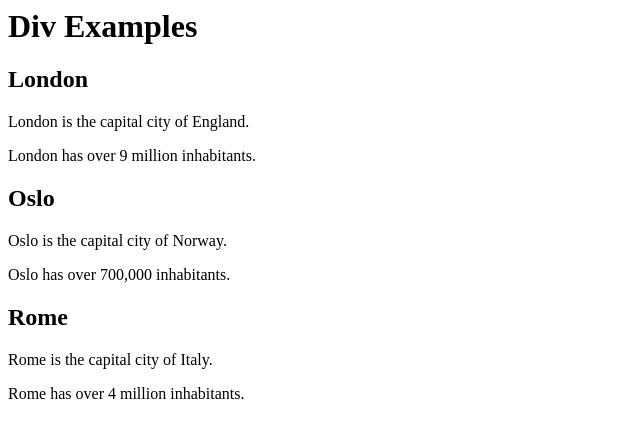
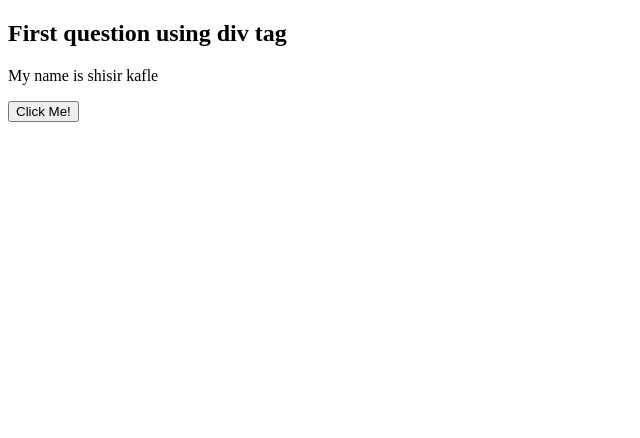
Before and after one commit to Kaflemax/mobile-programming, a plain HTML site: page index.html in a window 1280 px wide. Shown: the whole page, without its empty margins (0-640 px from the left). Drawn offline with Linux system fonts and the light colour scheme.

Commit message:
Done question no. 1

```diff
--- a/index.html
+++ b/index.html
@@ -1,24 +1,8 @@
+<!DOCTYPE html>
 <html>
-<head>
-</head>
 <body>
-    <h1>Div Examples</h1>
-    <div>
-  <h2>London</h2>
-  <p>London is the capital city of England.</p>
-  <p>London has over 9 million inhabitants.</p>
-</div>
-
-<div>
-  <h2>Oslo</h2>
-  <p>Oslo is the capital city of Norway.</p>
-  <p>Oslo has over 700,000 inhabitants.</p>
-</div>
-
-<div>
-  <h2>Rome</h2>
-  <p>Rome is the capital city of Italy.</p>
-  <p>Rome has over 4 million inhabitants.</p>
-</div>
+<h2>First question using div tag</h2>
+<div id="demo">My name is shisir kafle</p>
+<button type = "button" onclick="document.getElementById('demo').style.fontSize='35px'">Click Me!</button>
 </body>
 </html>
```
